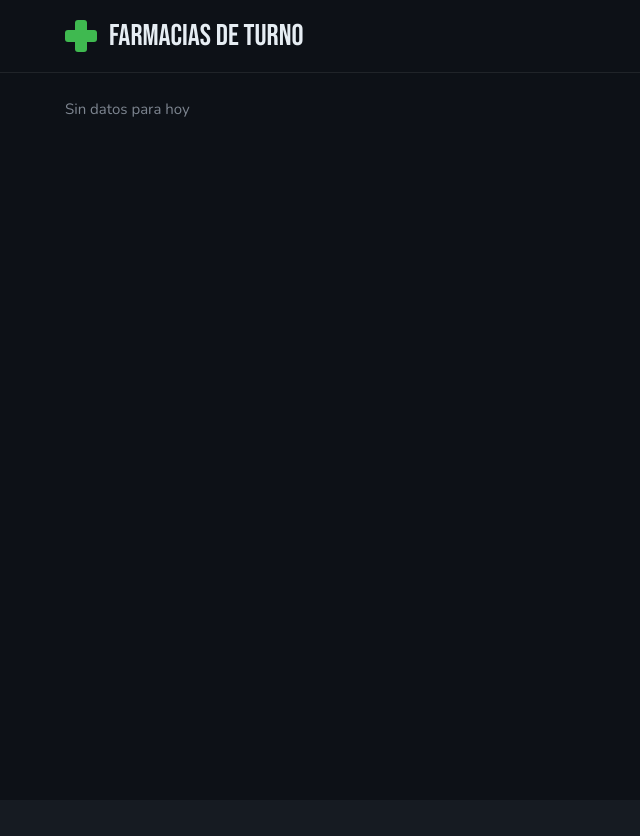
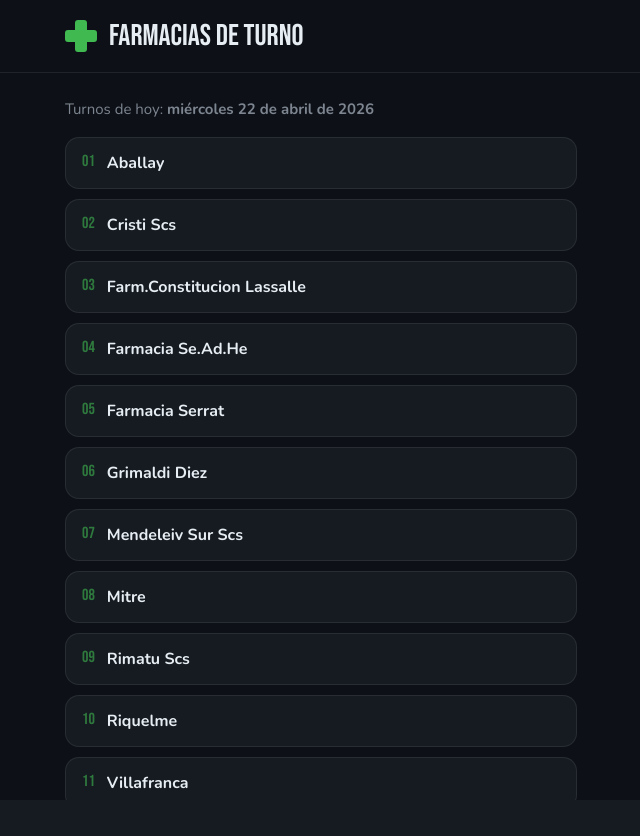
Before and after one commit to psbella/turnos, a plain HTML site: page index.html in a window 1280 px wide. Shown: the whole page, without its empty margins (49-689 px from the left). Before the commit the page ends 800 px from the top, so only its background shows below. Drawn offline with nearby package versions, Linux system fonts and the light colour scheme.

Commit message:
Update index.html

```diff
--- a/index.html
+++ b/index.html
@@ -141,18 +141,8 @@
 
 <!-- SOLO UNA VEZ -->
 <script>
-let TURNOS = {};
+let CICLOS = {};
 
-fetch('/turnos/ciclos_final.json')
-  .then(r => r.json())
-  .then(data => {
-    TURNOS = data;
-    cargar();
-  });
-</script>
-<script src="https://cdnjs.cloudflare.com/ajax/libs/leaflet/1.9.4/leaflet.min.js"></script>
-
-<script>
 const geoCache = {};
 let mapMobile = null;
 let mapDesktop = null;
@@ -162,10 +152,6 @@ let currentCoords = null;
 /* ===== utils ===== */
 function pad(n){ return String(n).padStart(2,'0'); }
 
-function formatFecha(d){
-  return pad(d.getDate())+'/'+pad(d.getMonth()+1)+'/'+d.getFullYear();
-}
-
 function labelFecha(d){
   const dias=['domingo','lunes','martes','miércoles','jueves','viernes','sábado'];
   const meses=['enero','febrero','marzo','abril','mayo','junio','julio','agosto','septiembre','octubre','noviembre','diciembre'];
@@ -174,6 +160,14 @@ function labelFecha(d){
 
 function capFirst(str){
   return str.toLowerCase().replace(/\b\w/g, c => c.toUpperCase());
+}
+
+/* ===== CICLOS ===== */
+function getCicloHoy(){
+  const inicio = new Date(2024, 0, 1); // ⚠️ AJUSTAR A CICLO 1 REAL
+  const hoy = new Date();
+  const diff = Math.floor((hoy - inicio) / (1000 * 60 * 60 * 24));
+  return (diff % 16) + 1;
 }
 
 /* ===== MAPA ===== */
@@ -220,9 +214,9 @@ function showFarmacia(f, dir){
 /* ===== LISTA ===== */
 function cargar(){
   const hoy = new Date();
-const fecha = String(hoy.getDate());
+  const ciclo = getCicloHoy();
 
-const farmacias = (TURNOS && TURNOS[fecha]) ? TURNOS[fecha] : [];
+  const farmacias = (CICLOS && CICLOS[ciclo]) ? CICLOS[ciclo] : [];
 
   const intro = document.getElementById('intro');
   const lista = document.getElementById('lista');
@@ -256,11 +250,11 @@ const farmacias = (TURNOS && TURNOS[fecha]) ? TURNOS[fecha] : [];
   });
 }
 
-/* ===== INIT (CLAVE) ===== */
+/* ===== INIT ===== */
 async function init(){
   try{
-    const res = await fetch('/turnos/ciclos_final.json')
-    TURNOS = await res.json();
+    const res = await fetch('/turnos/ciclos_final.json');
+    CICLOS = await res.json();
     cargar();
   }catch(e){
     console.error("Error cargando JSON", e);
```
